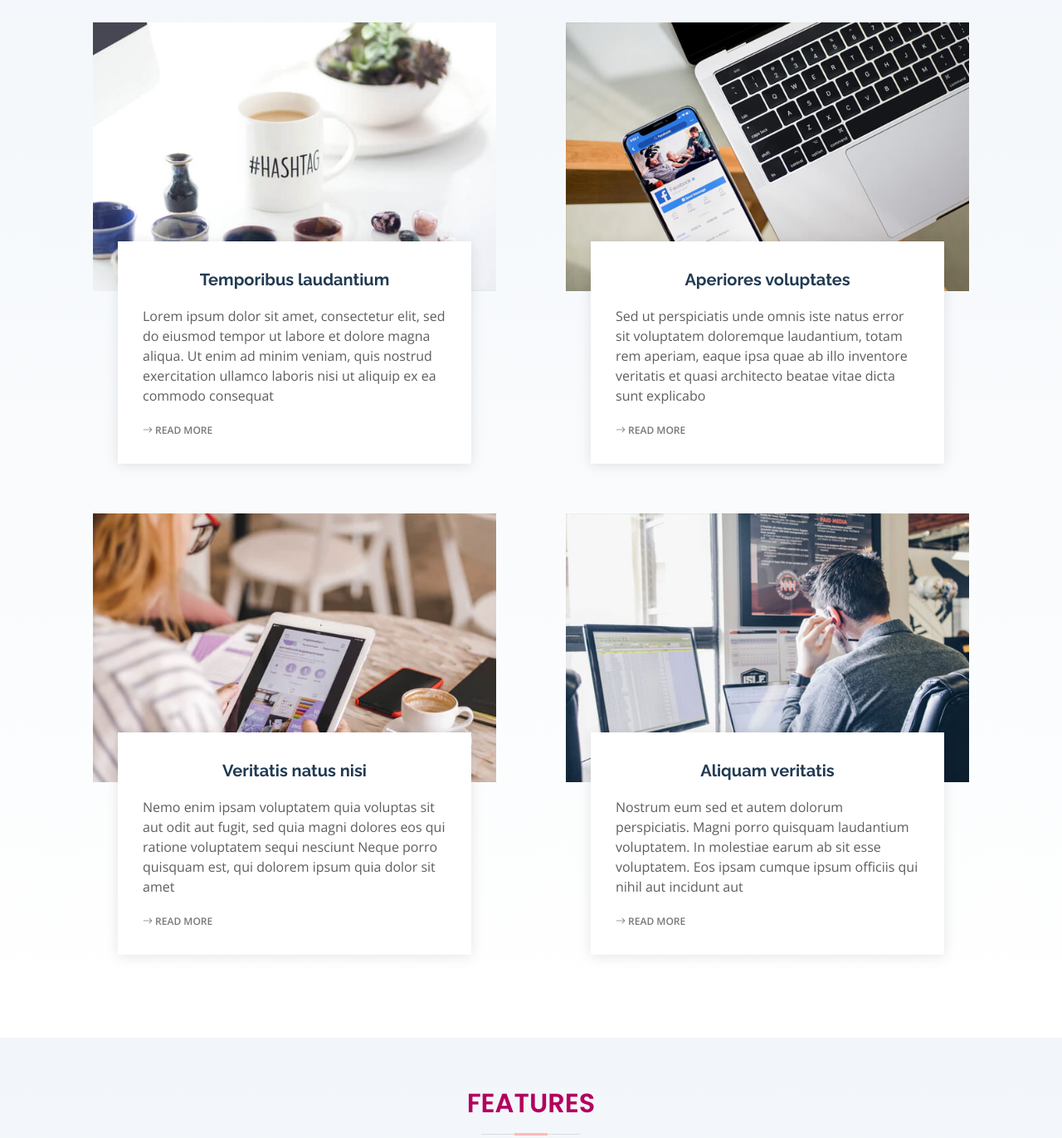
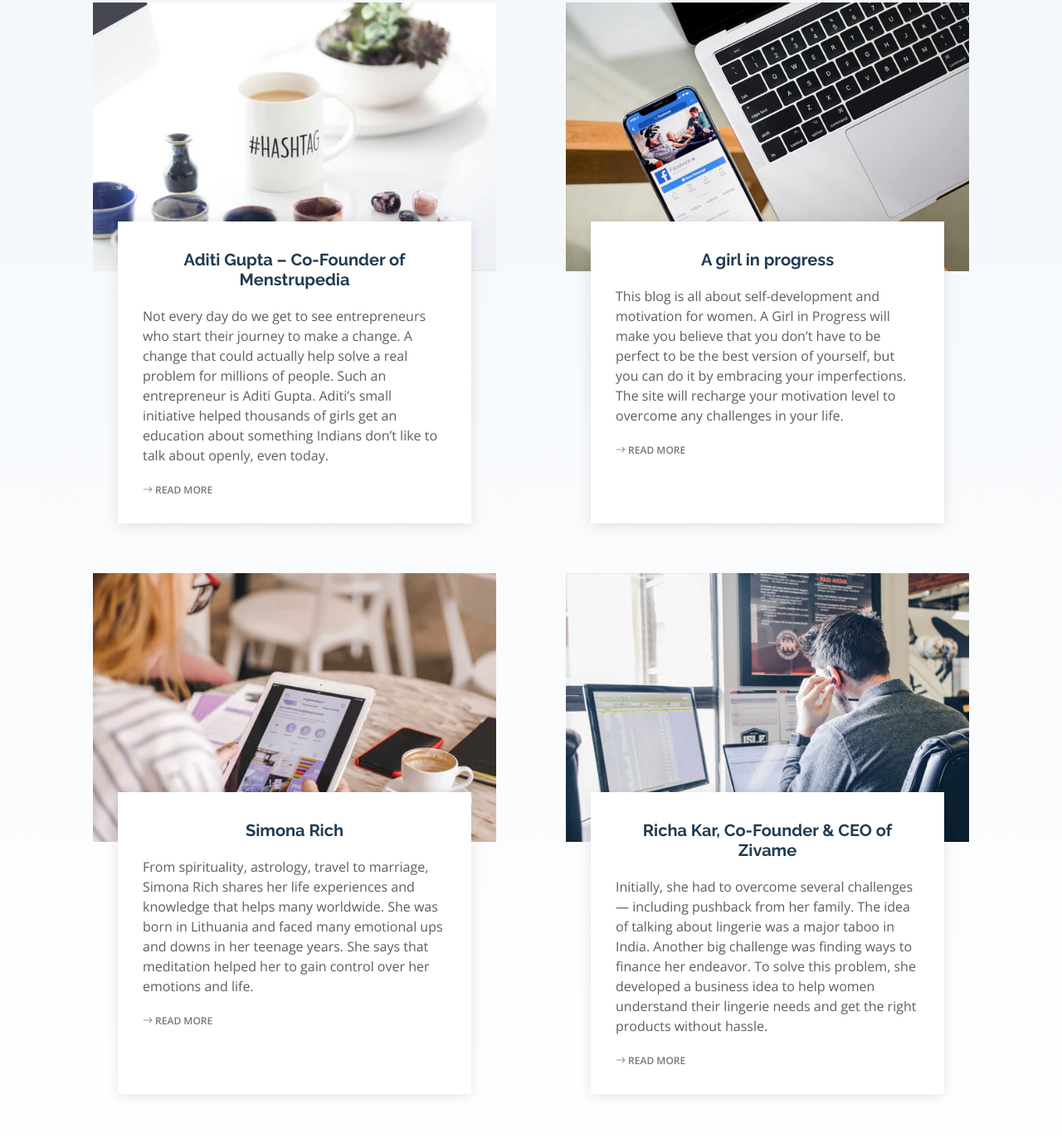
Before and after one commit to radhikax/Socializher, a plain HTML site: page index.html in a window 1280 px wide. Shown: the part 1212-2584 px from the top of the page at 83% size. Drawn offline with nearby package versions, Linux system fonts and the light colour scheme.

Commit message:
Add files via upload

```diff
--- a/index.html
+++ b/index.html
@@ -152,7 +152,7 @@
 
         <div class="section-title">
           <h2 data-aos="fade-in">BLOGS</h2>
-          <p data-aos="fade-in">Magnam dolores commodi suscipit. Necessitatibus eius consequatur ex aliquid fuga eum quidem. Sit sint consectetur velit. Quisquam quos quisquam cupiditate. Et nemo qui impedit suscipit alias ea. Quia fugiat sit in iste officiis commodi quidem hic quas.</p>
+          <p data-aos="fade-in">some lifestyle blogs </p>
         </div>
 
         <div class="row">
@@ -162,8 +162,10 @@
                 <img src="img/services-1.jpg" alt="...">
               </div>
               <div class="card-body">
-                <h5 class="card-title"><a href="">Temporibus laudantium</a></h5>
-                <p class="card-text">Lorem ipsum dolor sit amet, consectetur elit, sed do eiusmod tempor ut labore et dolore magna aliqua. Ut enim ad minim veniam, quis nostrud exercitation ullamco laboris nisi ut aliquip ex ea commodo consequat</p>
+                <h5 class="card-title"><a href="">Aditi Gupta – Co-Founder of Menstrupedia</a></h5>
+                <p class="card-text">Not every day do we get to see entrepreneurs who start their journey to make a change. A change that could actually help solve a real problem for millions of people. Such an entrepreneur is Aditi Gupta.
+
+                  Aditi’s small initiative helped thousands of girls get an education about something Indians don’t like to talk about openly, even today.  </p>
                 <div class="read-more"><a href="#"><i class="bi bi-arrow-right"></i> Read More</a></div>
               </div>
             </div>
@@ -174,8 +176,10 @@
                 <img src="img/services-2.jpg" alt="...">
               </div>
               <div class="card-body">
-                <h5 class="card-title"><a href="">Aperiores voluptates</a></h5>
-                <p class="card-text">Sed ut perspiciatis unde omnis iste natus error sit voluptatem doloremque laudantium, totam rem aperiam, eaque ipsa quae ab illo inventore veritatis et quasi architecto beatae vitae dicta sunt explicabo</p>
+                <h5 class="card-title"><a href="">A girl in progress</a></h5>
+                <p class="card-text">This blog is all about self-development and motivation for women. A Girl in Progress will make you believe that you don’t have to be perfect to be the best version of yourself, but you can do it by embracing your imperfections.
+
+                  The site will recharge your motivation level to overcome any challenges in your life.</p>
                 <div class="read-more"><a href="#"><i class="bi bi-arrow-right"></i> Read More</a></div>
               </div>
             </div>
@@ -187,8 +191,8 @@
                 <img src="img/services-3.jpg" alt="...">
               </div>
               <div class="card-body">
-                <h5 class="card-title"><a href="">Veritatis natus nisi</a></h5>
-                <p class="card-text">Nemo enim ipsam voluptatem quia voluptas sit aut odit aut fugit, sed quia magni dolores eos qui ratione voluptatem sequi nesciunt Neque porro quisquam est, qui dolorem ipsum quia dolor sit amet</p>
+                <h5 class="card-title"><a href="">Simona Rich</a></h5>
+                <p class="card-text">From spirituality, astrology, travel to marriage, Simona Rich shares her life experiences and knowledge that helps many worldwide. She was born in Lithuania and faced many emotional ups and downs in her teenage years. She says that meditation helped her to gain control over her emotions and life.</p>
                 <div class="read-more"><a href="#"><i class="bi bi-arrow-right"></i> Read More</a></div>
               </div>
             </div>
@@ -199,8 +203,8 @@
                 <img src="img/services-4.jpg" alt="...">
               </div>
               <div class="card-body">
-                <h5 class="card-title"><a href="">Aliquam veritatis</a></h5>
-                <p class="card-text">Nostrum eum sed et autem dolorum perspiciatis. Magni porro quisquam laudantium voluptatem. In molestiae earum ab sit esse voluptatem. Eos ipsam cumque ipsum officiis qui nihil aut incidunt aut</p>
+                <h5 class="card-title"><a href="">Richa Kar, Co-Founder & CEO of Zivame</a></h5>
+                <p class="card-text">Initially, she had to overcome several challenges — including pushback from her family. The idea of talking about lingerie was a major taboo in India. Another big challenge was finding ways to finance her endeavor. To solve this problem, she developed a business idea to help women understand their lingerie needs and get the right products without hassle.</p>
                 <div class="read-more"><a href="#"><i class="bi bi-arrow-right"></i> Read More</a></div>
               </div>
             </div>
```
